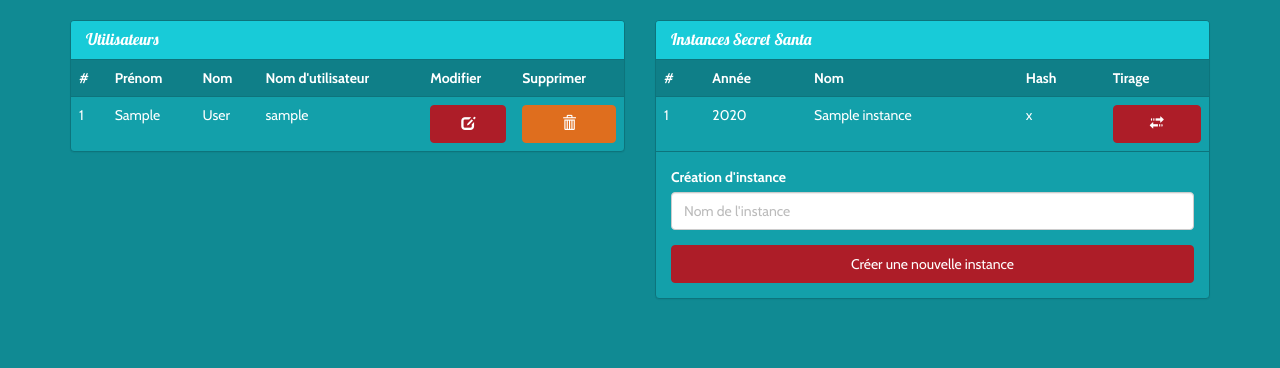
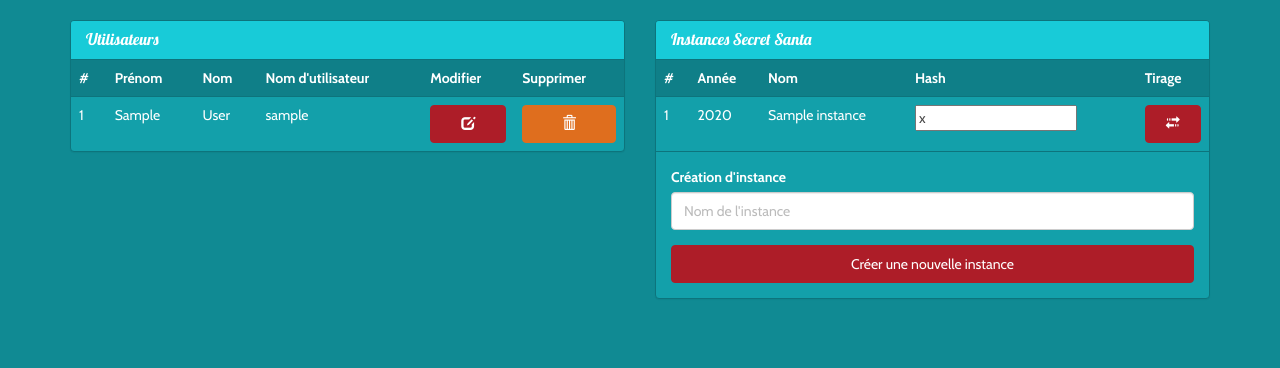
Before and after one commit to yoannfleurydev/secret-santa, a PHP site: template views/administration.html.twig in a window 1280 px wide. Shown: the part 52-420 px from the top of the page. Run offline with PHP 8.4, Linux system fonts and the light colour scheme; the template is opened without the code that fills it: most values are stand-ins (such as "Sample title", 1, 10 or a date in 2020); some libraries are stand-ins or nearby versions.

Commit message:
feat(js) : add auto select on hash input

```diff
--- a/views/administration.html.twig
+++ b/views/administration.html.twig
@@ -59,7 +59,7 @@
                             <td>{{ instance.getInstanceId }}</td>
                             <td>{{ instance.getInstanceYear }}</td>
                             <td>{{ instance.getInstanceName }}</td>
-                            <td>{{ instance.getInstanceHash }}</td>
+                            <td><input class="hash_focus" value="{{ instance.getInstanceHash }}" /></td>
                             {% if drawIsDone[loop.index0] == true %}
                                 <td><a class="btn btn-block btn-primary disabled"
                                        href="{{ path('instance_run', {instance_id: instance.getInstanceId}) }}">
--- a/web/js/global.js
+++ b/web/js/global.js
@@ -16,3 +16,5 @@ $('#modal-confirmation').on('show.bs.modal', function (event) {
         window.location.assign(delete_user_path);
     });
 });
+
+$("input.hash_focus").on('focus', function() { $(this).select(); });
```
